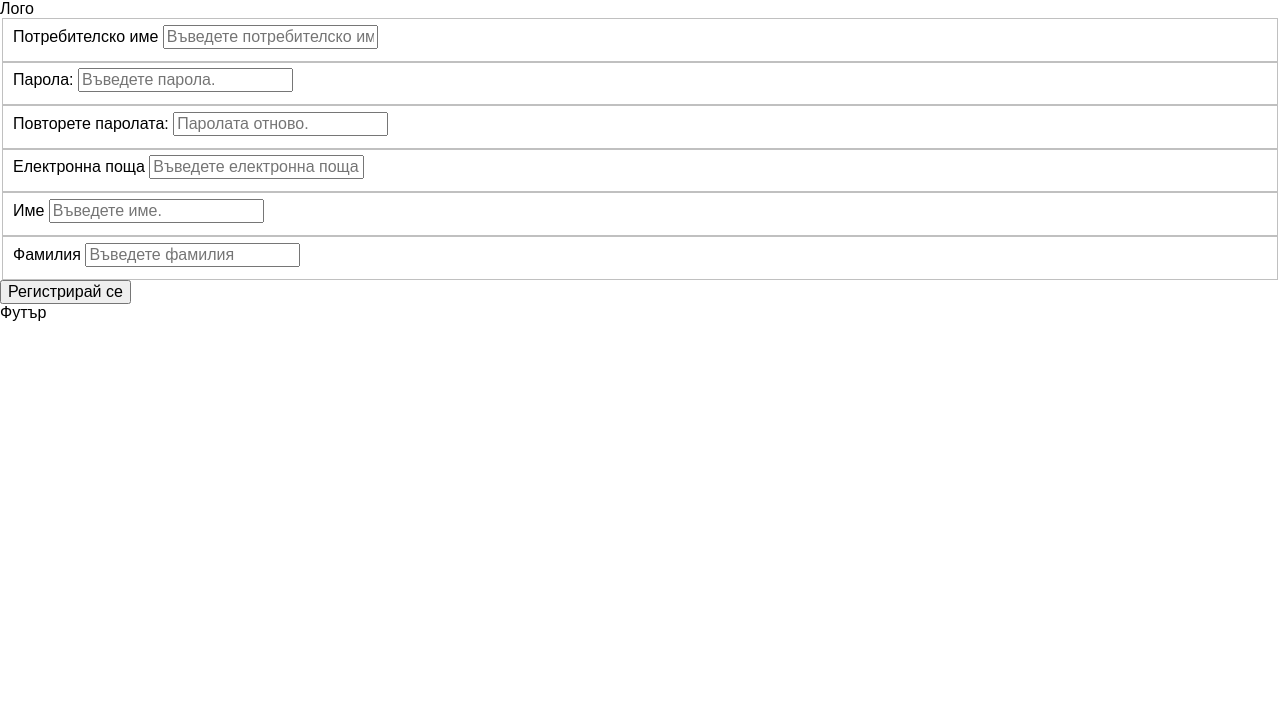
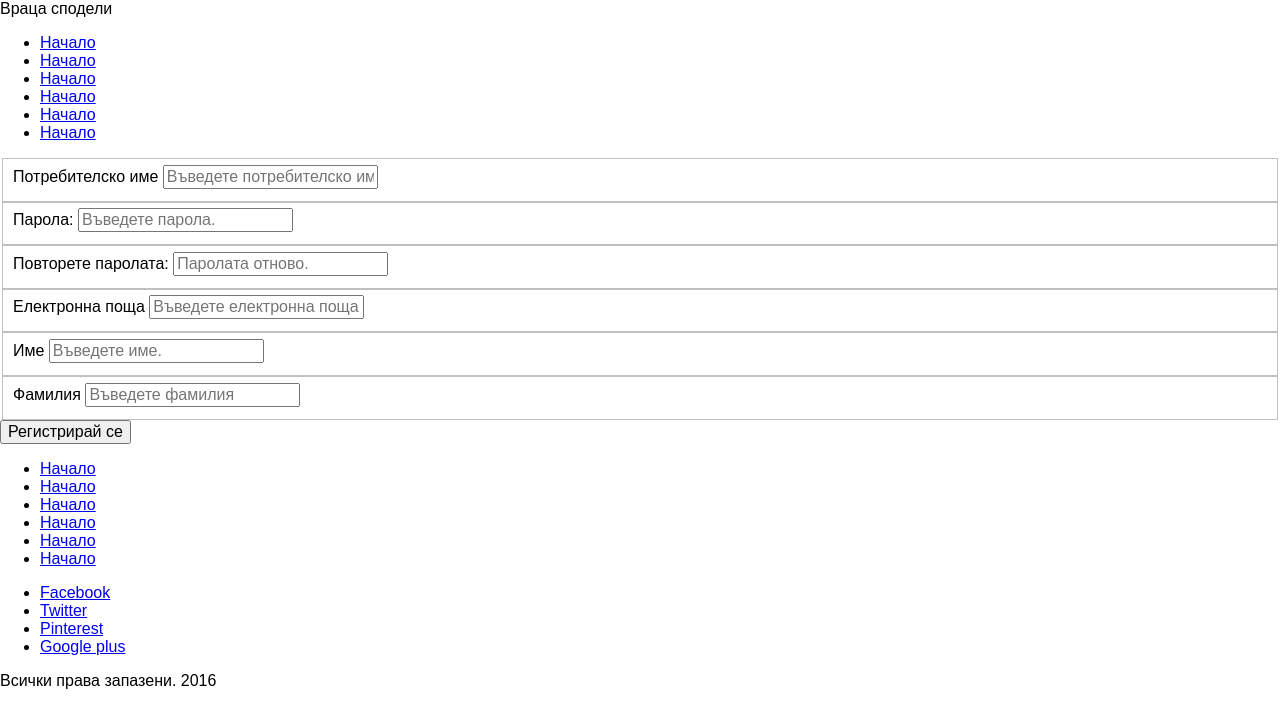
Before and after one commit to PetarAD/events, a PHP site: page / in a window 1280 px wide. Shown: the top 728 px of the page. Run offline with PHP 8.4, Linux system fonts and the light colour scheme.

Commit message:
Chang
Cahng

```diff
--- a/index.php
+++ b/index.php
@@ -13,6 +13,7 @@
   <body>
     <div class="container">
       <?php include './modules/header.php'; ?>
+      <?php include './modules/navigation.php'; ?>
       <?php
         if(isset($_GET['location'])) {
           $locationFile = $_GET['location'];
@@ -26,7 +27,7 @@
       ?>
 
       <section class="register-form">
-        <form class="register" action="login.php" method="POST">
+        <form class="register" action="register.php" method="POST">
           <fieldset>
             <label for="username">Потребителско име</label>
             <input id="username" type="text" name="username" placeholder="Въведете потребителско име.">
--- a/modules/footer.php
+++ b/modules/footer.php
@@ -1,3 +1,19 @@
 <footer>
-  Футър
+  <nav class="footer-nav">
+    <ul>
+      <li><a href="#">Начало</a></li>
+      <li><a href="#">Начало</a></li>
+      <li><a href="#">Начало</a></li>
+      <li><a href="#">Начало</a></li>
+      <li><a href="#">Начало</a></li>
+      <li><a href="#">Начало</a></li>
+    </ul>
+  </nav>
+  <ul class="social">
+    <li><a href="#">Facebook</a></li>
+    <li><a href="#">Twitter</a></li>
+    <li><a href="#">Pinterest</a></li>
+    <li><a href="#">Google plus</a></li>
+  </ul>
+  <p class="copy">Всички права запазени. <?= date('Y') ?></p>
 </footer>
--- a/modules/header.php
+++ b/modules/header.php
@@ -1,3 +1,3 @@
 <header>
-  Лого
+  Враца сподели
 </header>
--- a/modules/navigation.php
+++ b/modules/navigation.php
@@ -0,0 +1,10 @@
+<nav>
+  <ul>
+    <li><a href="#">Начало</a></li>
+    <li><a href="#">Начало</a></li>
+    <li><a href="#">Начало</a></li>
+    <li><a href="#">Начало</a></li>
+    <li><a href="#">Начало</a></li>
+    <li><a href="#">Начало</a></li>
+  </ul>
+</nav>
```
Also changed, not shown: .htaccess (added).
